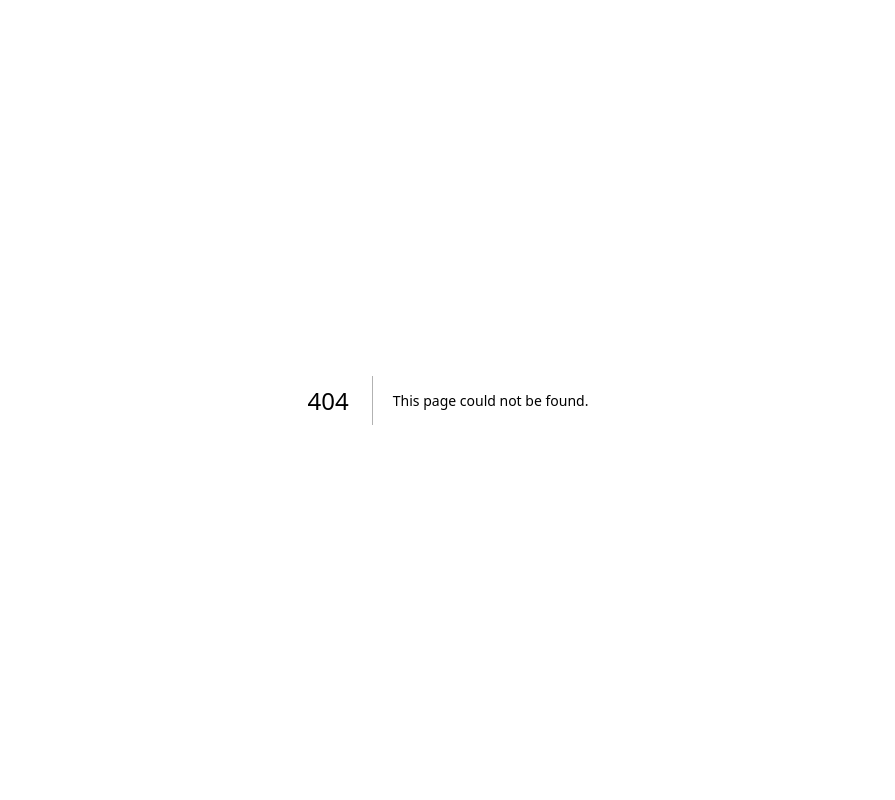
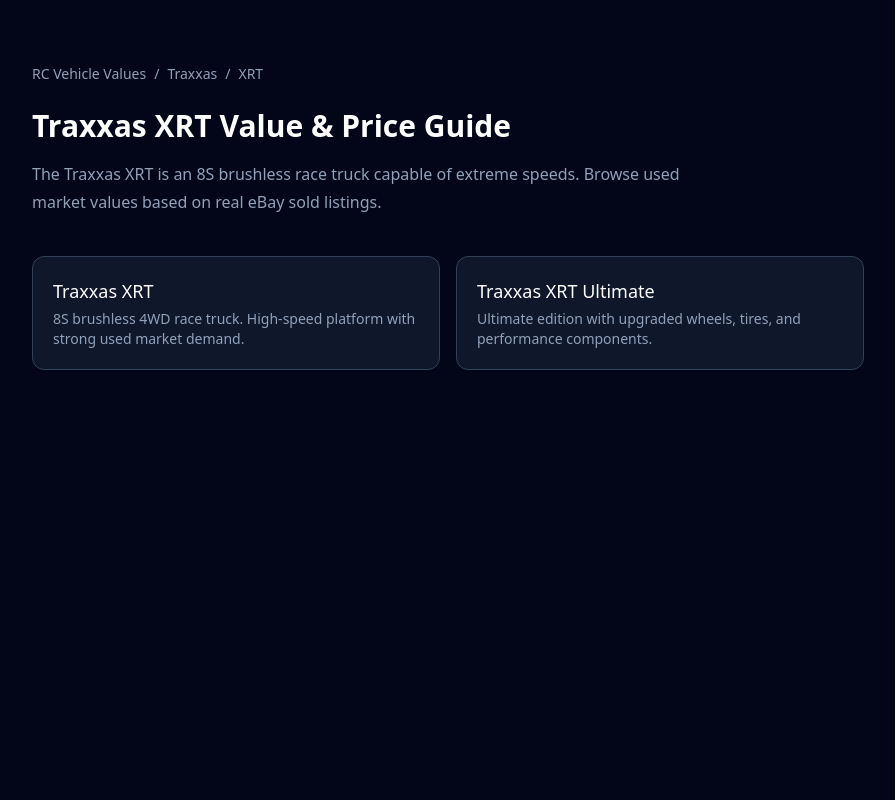
Before and after one commit to webby3420-cmd/rc-data-vault-frontend, a Next.js app: page /rc/traxxas/xrt in a window 1280 px wide. Before the commit this address had no page. Shown: the top 800 px of the page, without its empty margins (192-1087 px from the left). Built offline with nearby package versions, Linux system fonts and the light colour scheme.

Commit message:
Create page.tsx

```diff
--- /dev/null
+++ b/app/rc/traxxas/xrt/page.tsx
@@ -0,0 +1,34 @@
+import type { Metadata } from "next";
+
+export const metadata: Metadata = {
+  title: "Traxxas XRT Value & Price Guide | RC Data Vault",
+  description: "Used market values for the Traxxas XRT family based on real sold listings.",
+};
+
+export default function TraxxasXRTPage() {
+  return (
+    <main className="min-h-screen bg-slate-950 text-slate-100">
+      <div className="mx-auto max-w-4xl px-4 py-16 sm:px-6 lg:px-8">
+        <nav className="mb-6 text-sm text-slate-400">
+          <a className="hover:text-white" href="/rc">RC Vehicle Values</a>
+          <span className="mx-2">/</span>
+          <a className="hover:text-white" href="/rc/traxxas">Traxxas</a>
+          <span className="mx-2">/</span>
+          <span>XRT</span>
+        </nav>
+        <h1 className="mb-4 text-3xl font-semibold text-white">Traxxas XRT Value &amp; Price Guide</h1>
+        <p className="mb-10 max-w-2xl text-slate-400 leading-7">The Traxxas XRT is an 8S brushless race truck capable of extreme speeds. Browse used market values based on real eBay sold listings.</p>
+        <div className="grid gap-4 sm:grid-cols-2">
+          <a href="/rc/traxxas/xrt/traxxas-xrt" className="rounded-xl border border-slate-700 bg-slate-900 p-5 transition-colors hover:border-slate-500">
+            <div className="text-lg font-medium text-white">Traxxas XRT</div>
+            <div className="mt-1 text-sm text-slate-400">8S brushless 4WD race truck. High-speed platform with strong used market demand.</div>
+          </a>
+          <a href="/rc/traxxas/xrt/traxxas-xrt-ultimate" className="rounded-xl border border-slate-700 bg-slate-900 p-5 transition-colors hover:border-slate-500">
+            <div className="text-lg font-medium text-white">Traxxas XRT Ultimate</div>
+            <div className="mt-1 text-sm text-slate-400">Ultimate edition with upgraded wheels, tires, and performance components.</div>
+          </a>
+        </div>
+      </div>
+    </main>
+  );
+}
```
